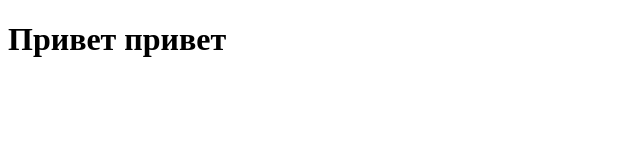
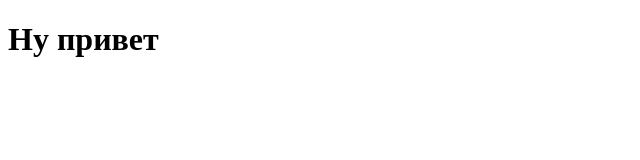
Before and after one commit to IrinaSyrka/study-one, a plain HTML site: page index.html in a window 1280 px wide. Shown: the whole page, without its empty margins (0-640 px from the left). Drawn offline with Linux system fonts and the light colour scheme.

Commit message:
Правочка

```diff
--- a/index.html
+++ b/index.html
@@ -5,6 +5,6 @@
 	<title>Document</title>
 </head>
 <body>
-	<h1>Привет привет</h1>
+	<h1>Ну привет</h1>
 </body>
 </html>
```
Also changed, not shown: 1 other file.
